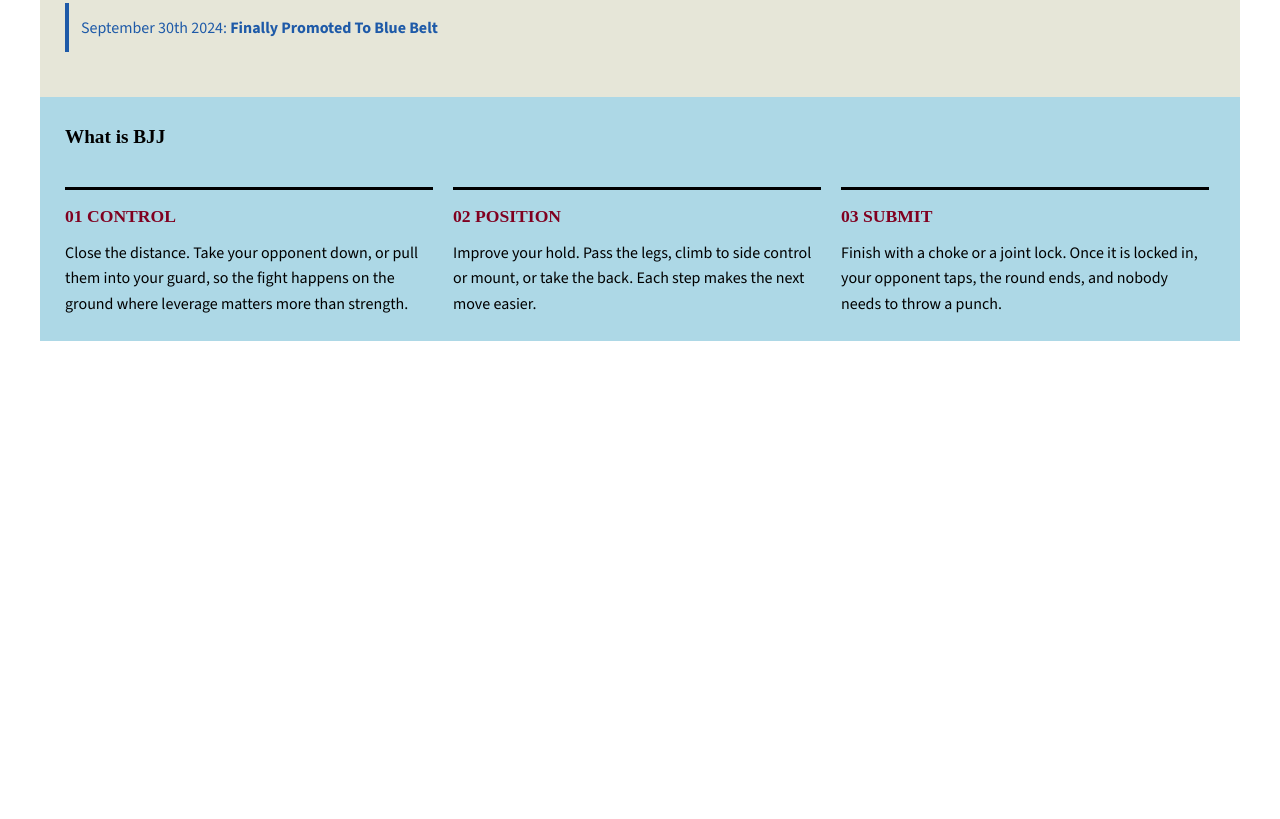
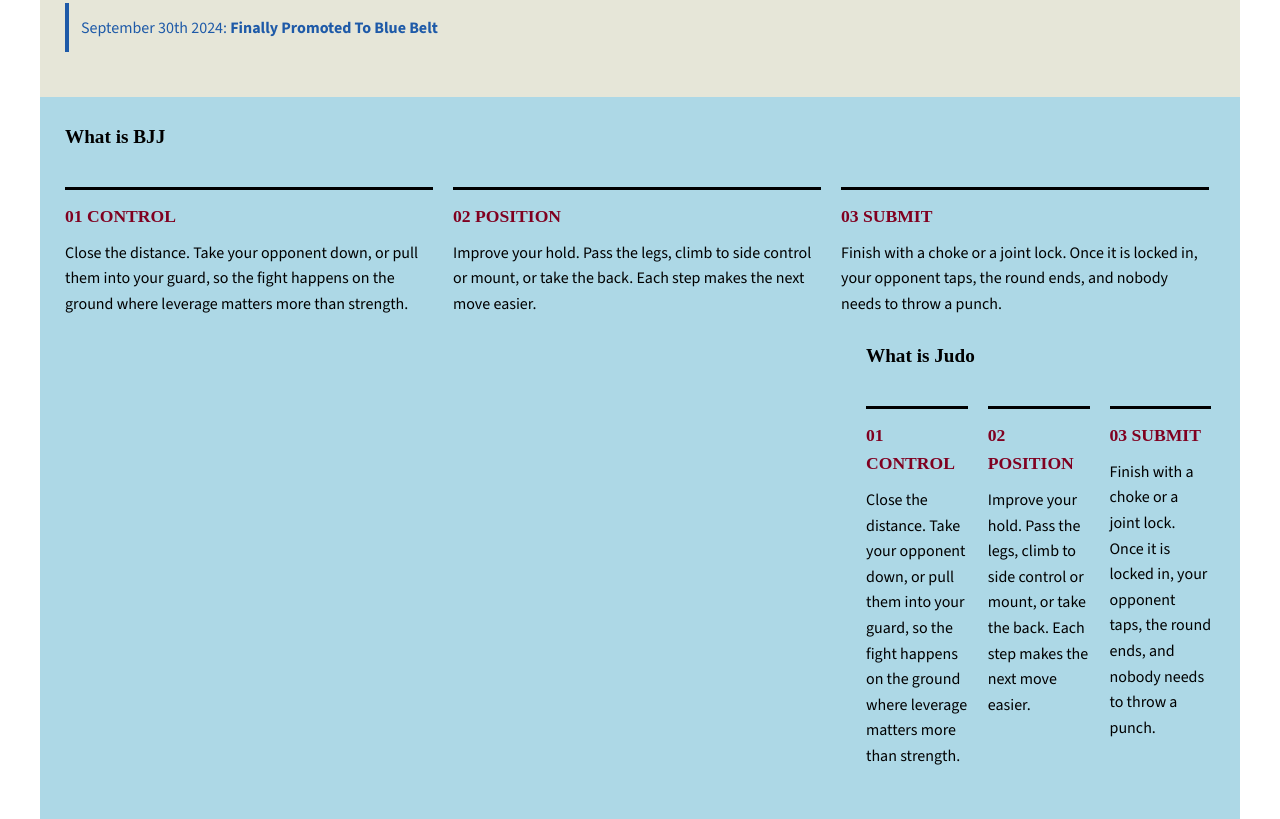
Before and after one commit to an2yLe3/final-project, a plain HTML site: page index.html in a window 1280 px wide. Shown: the part 1345-2164 px from the top of the page. Before the commit the page ends 1686 px from the top, so only its background shows below. Drawn offline with nearby package versions, Linux system fonts and the light colour scheme; a web font is replaced by a local one.

Commit message:
( ◕ ◞ ◕ ) auto commit

```diff
--- a/index.html
+++ b/index.html
@@ -78,7 +78,7 @@ color: black;
 font-size: 1.2em;
 border-bottom: 2px solid black;
 padding-bottom: 8px;
-font-family:"Quattrocento";
+font-family: "Quattrocento";
 }
 
 
@@ -86,7 +86,7 @@ font-family:"Quattrocento";
 margin-top: 0;
 font-size: 1.2em;
 padding-bottom: 8px;
-font-family:"Quattrocento";
+font-family: "Quattrocento";
 }
 
 
@@ -104,6 +104,10 @@ gap: 15px;
 
 
 .box-two{
+background-color: lightblue;
+}
+
+.box-three{
 background-color: lightblue;
 }
 
@@ -148,11 +152,36 @@ padding-top: 12px;
 margin: 0 0 10px 0;
 font-size: 1.1em;
 color: #800020;
-font-family:"Quattrocento";
+font-family: "Quattrocento";
 }
 
 
 .bjj-col p {
+margin: 0;
+}
+
+  .judo-grid{
+display: grid;
+grid-template-columns: 32% 32% 32%;
+gap: 20px;
+}
+
+
+.judo-col{
+border-top: 3px solid black;
+padding-top: 12px;
+}
+
+
+.judo-col h5 {
+margin: 0 0 10px 0;
+font-size: 1.1em;
+color: #800020;
+font-family: "Quattrocento";
+}
+
+
+.judo-col p {
 margin: 0;
 }
 
@@ -175,7 +204,7 @@ font-weight: 300;
 margin: 0;
 padding: 0;
 text-align: center;
-font-family:"Oswald";
+font-family: "Oswald";
 background-color: gray;
 }
 
@@ -224,9 +253,9 @@ color: white;
 <div class="grid container">
 <div class="image-box">
 <img src="Famous Fighter.jpeg" alt="Picture with Famous BJJ fighter Andy Murasaki">
-<P>
+<p>
 Meeting a famous BJJ Fighter Andy Murasaki
-</P>
+</p>
 </div>
 <div class="image-box">
 <img src="Group Picture.jpeg" alt="Group picture where I train">
@@ -255,6 +284,8 @@ Picture with my Professors Rodrigo Caporal and Nosh Khan
   <p class="personal-career">December 11th 2023: <b>Earned One more Stripe</b></p>
 <p class="blue-belt">September 30th 2024: <b>Finally Promoted To Blue Belt</b></p>
 </div>
+
+
 <div class="main-content box-two">
 <h4>What is BJJ</h4>
 <div class="bjj-grid">
@@ -271,6 +302,23 @@ Picture with my Professors Rodrigo Caporal and Nosh Khan
 <div class="bjj-col">
 <h5>03 SUBMIT</h5>
 <p>Finish with a choke or a joint lock. Once it is locked in, your opponent taps, the round ends, and nobody needs to throw a punch.</p>
+
+  <div class="main-content box-three">
+<h4>What is Judo</h4>
+<div class="judo-grid">
+<div class="judo-col">
+<h5>01 CONTROL</h5>
+<p>Close the distance. Take your opponent down, or pull them into your guard, so the fight happens on the ground where leverage matters more than strength.</p>
+</div>
+
+<div class="judo-col">
+<h5>02 POSITION</h5>
+<p>Improve your hold. Pass the legs, climb to side control or mount, or take the back. Each step makes the next move easier.</p>
+</div>
+
+<div class="judo-col">
+<h5>03 SUBMIT</h5>
+<p>Finish with a choke or a joint lock. Once it is locked in, your opponent taps, the round ends, and nobody needs to throw a punch.</p>
 </div>
 </div>
 </div>
```
